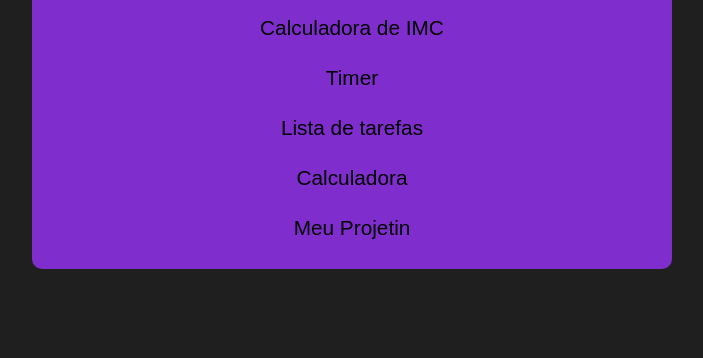
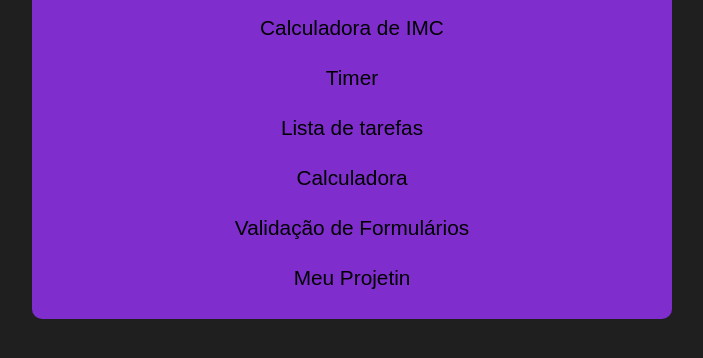
Before and after one commit to kooichi2514/home, a plain HTML site: page index.html in a window 1280 px wide. Shown: the part 154-512 px from the top of the page, without its empty margins (288-991 px from the left). Drawn offline with Linux system fonts and the light colour scheme.

Commit message:
Update index.html
Adicionado exercício de validação de formulários.

```diff
--- a/index.html
+++ b/index.html
@@ -17,6 +17,7 @@
         <button class="btn btn-timer">Timer</button>
         <button class="btn btn-lista">Lista de tarefas</button>
         <button class="btn btn-calc">Calculadora</button>
+        <button class="btn btn-calc">Validação de Formulários</button>
         <button class="btn btn-projetin">Meu Projetin</button>
     </section>
 
```
